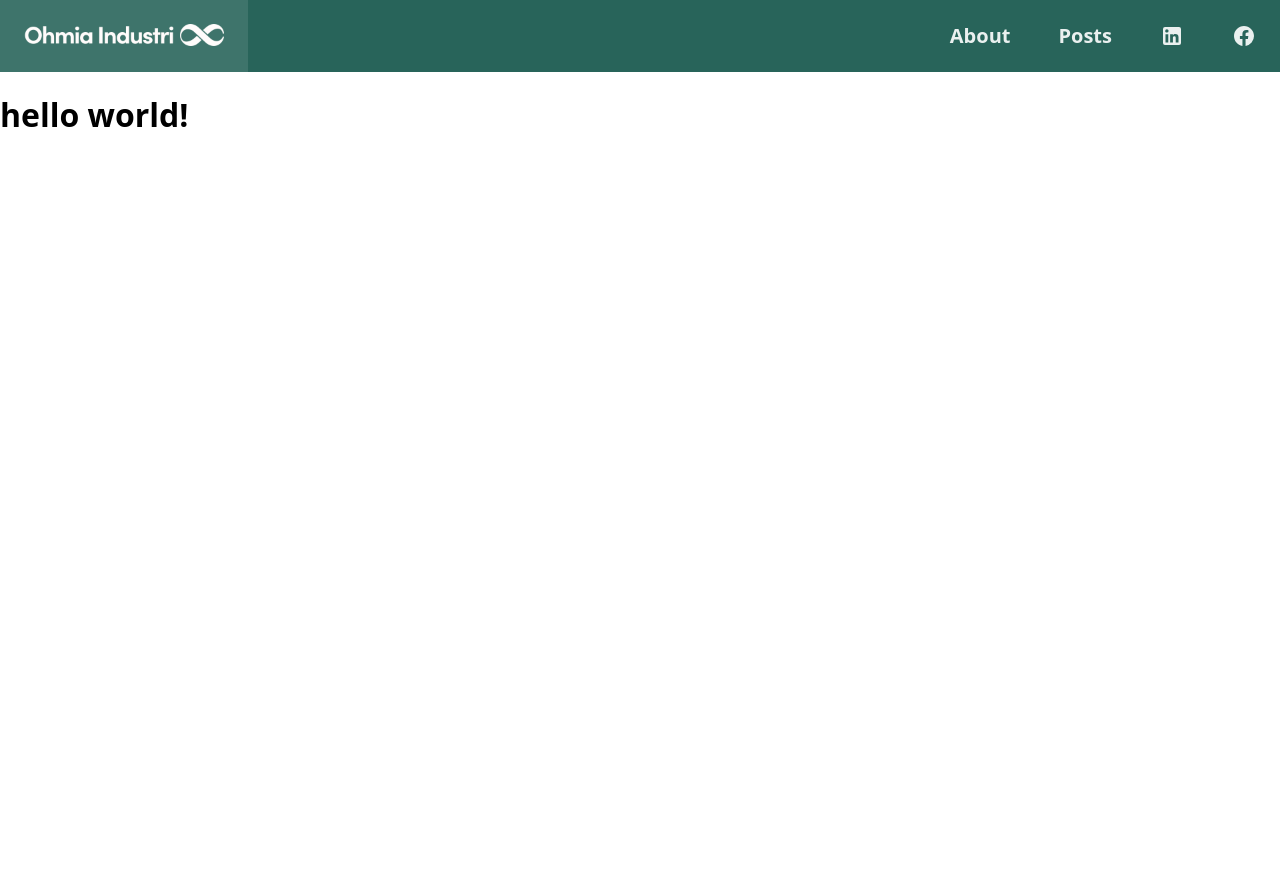
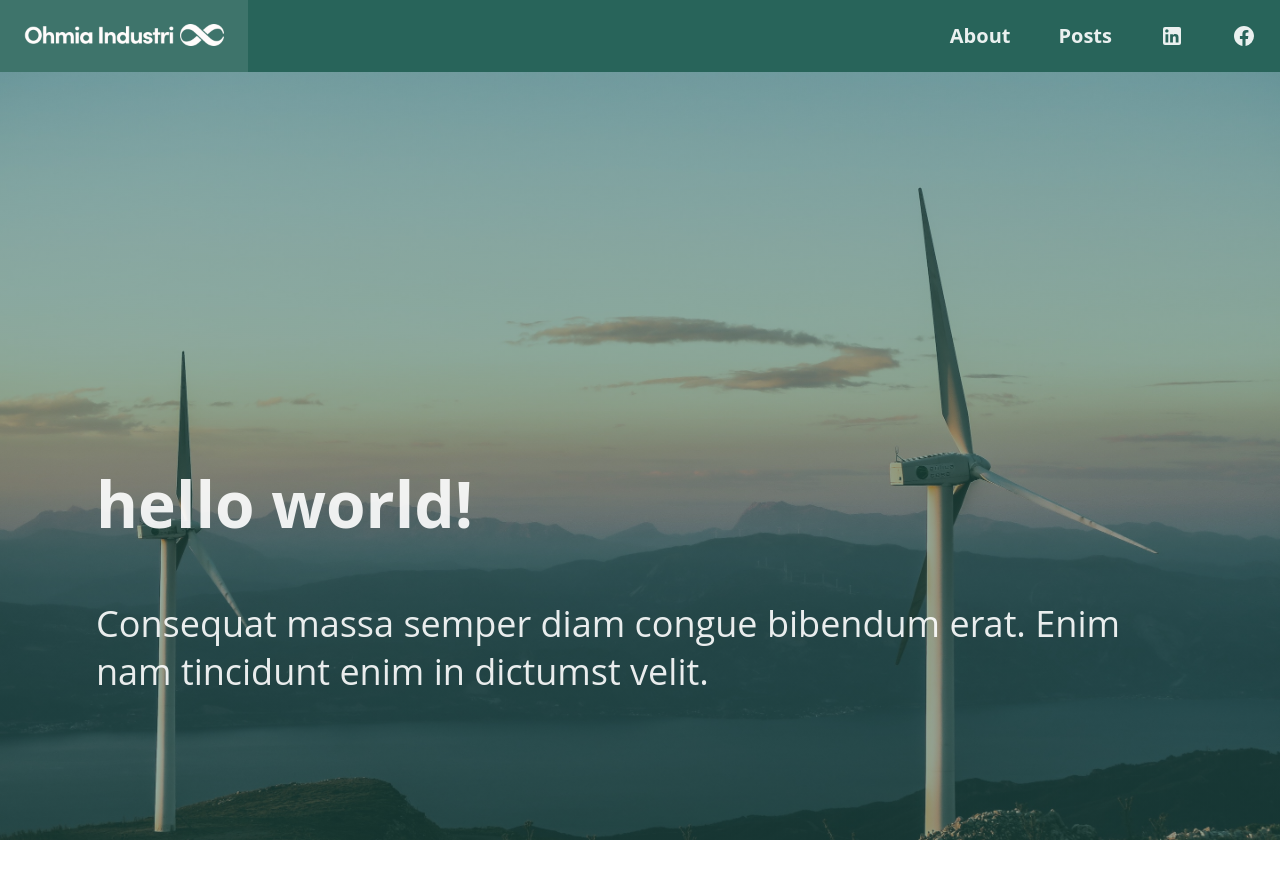
Before and after one commit to michael-bantle/ohmiaindustry.github.io, a Jekyll site: the page built from index.html, in a window 1280 px wide. Shown: the top 879 px of the page. Built offline with Jekyll 4.4.1, drawn with Linux system fonts in a browser that asks for light colours.

Commit message:
Add basic hero section

```diff
--- a/_sass/main.scss
+++ b/_sass/main.scss
@@ -1,6 +1,7 @@
 $color-text-light-default: rgba(255,255,255,.9);
 $color-text-light-highlight: rgba(255,255,255,1);
 $color-brand-green-default: rgba(40,100,90,1);
+$color-brand-green-overlay: rgba(40,100,90,.5);
 
 html, body{
   margin: 0;
@@ -41,6 +42,28 @@ header{
   }
 }
 
+section#hero{
+  padding: 384px 96px 96px 96px;
+  background-image: linear-gradient($color-brand-green-overlay, $color-brand-green-overlay), url("/assets/images/hero1.jpg");
+  background-size: cover;
+  background-position: center center;
+  color: $color-text-light-default;
+
+  h1{
+    font-size: 64px;
+    line-height: 96px;
+    margin: 0 0 48px 0;
+    font-weight: bold;
+  }
+
+  p.lead{
+    font-size: 36px;
+    line-height: 48px;
+    margin: 0 0 48px 0;
+    font-weight: normal;
+  }
+}
+
 .current {
   color: green;
 }
--- a/index.html
+++ b/index.html
@@ -2,4 +2,8 @@
 layout: default
 title: Home
 ---
-<h1>{{ "Hello World!" | downcase }}</h1>
+
+<section id="hero">
+  <h1>{{ "Hello World!" | downcase }}</h1>
+  <p class="lead">Consequat massa semper diam congue bibendum erat. Enim nam tincidunt enim in dictumst velit.</p>
+</section>
```
Also changed, not shown: assets/images/hero1.jpg (added).
